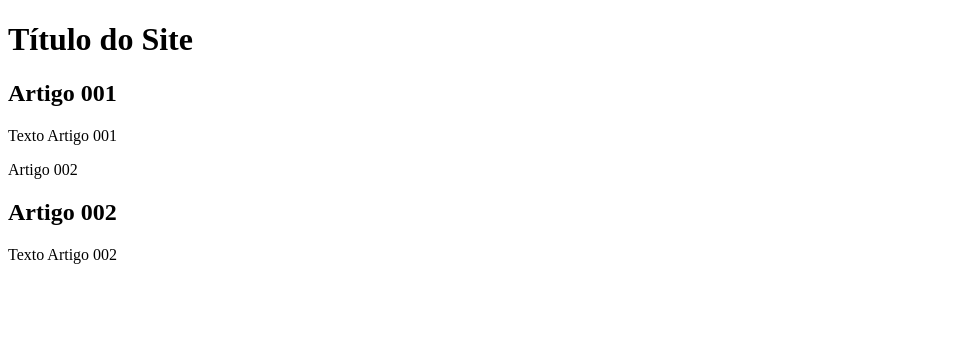
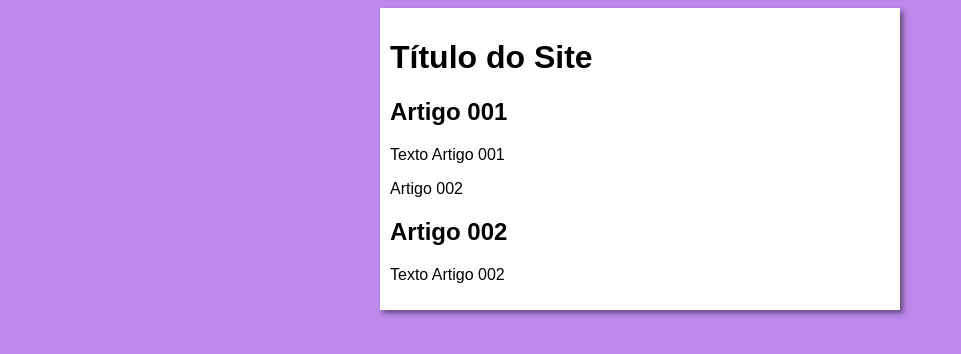
Before and after one commit to alexandrerosa-dev/projeto-site, a plain HTML site: page index.html in a window 1280 px wide. Shown: the whole page, without its empty margins (0-961 px from the left). Drawn offline with Linux system fonts and the light colour scheme.

Commit message:
iniciei o design

```diff
--- /dev/null
+++ b/estilos/style.css
@@ -0,0 +1,15 @@
+* {
+    font-family: Arial, Helvetica, sans-serif;
+}
+
+body {
+    background-color: rgb(188, 136, 236);
+}
+
+main {
+    background-color: white;
+    width: 500px;
+    margin: auto;
+    padding: 10px;
+    box-shadow: 3px 3px 5px rgba(0, 0, 0, 0.473);
+}
--- a/index.html
+++ b/index.html
@@ -5,6 +5,7 @@
     <meta http-equiv="X-UA-Compatible" content="IE=edge">
     <meta name="viewport" content="width=device-width, initial-scale=1.0">
     <title>Título do Site</title>
+    <link rel="stylesheet" href="estilos/style.css">
 </head>
 <body>
     <main>
```
